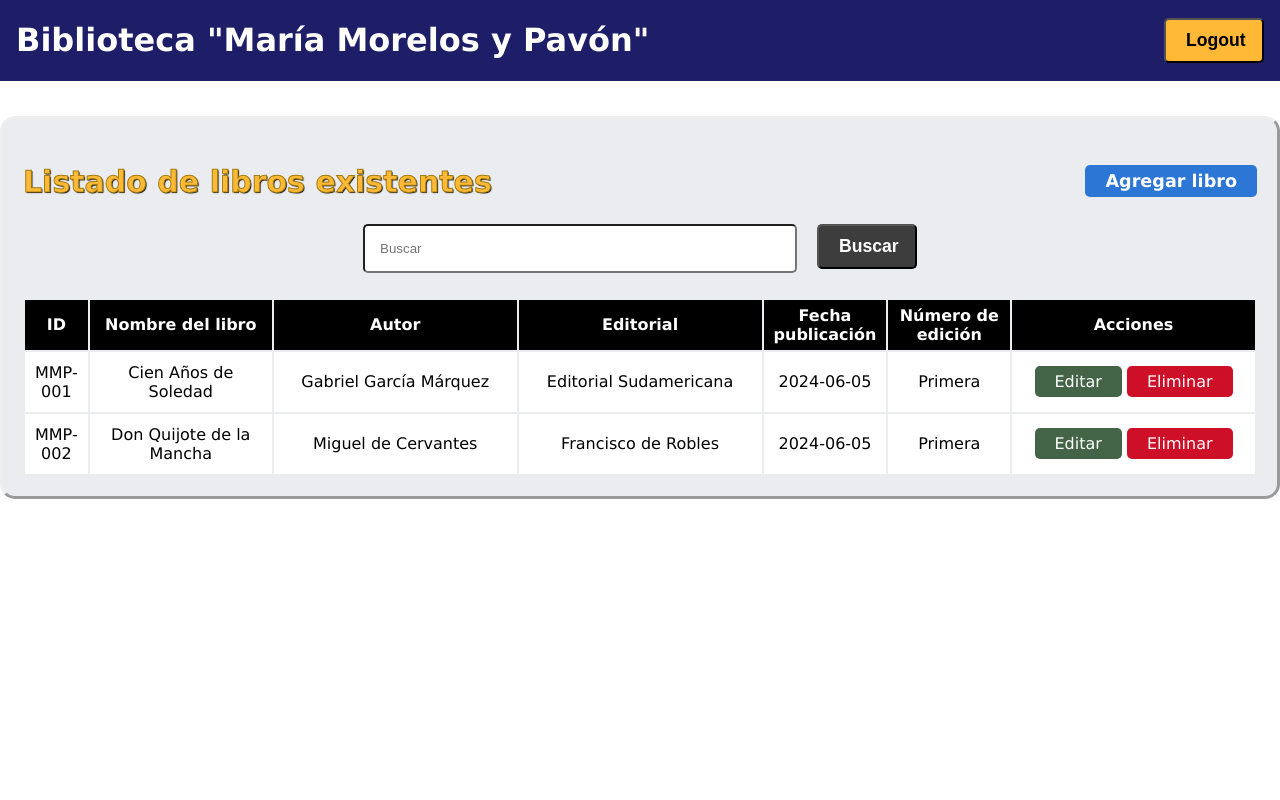
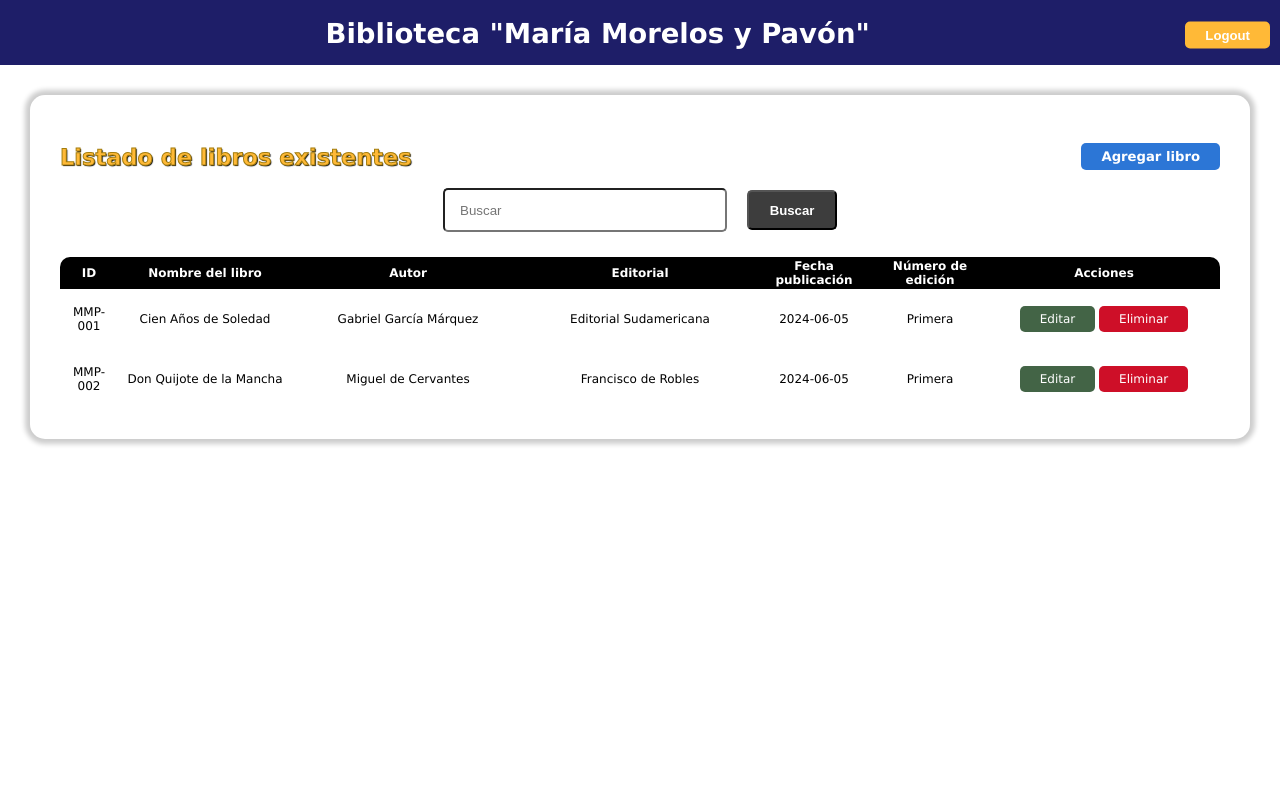
Before and after one commit to Gustavo1103011/pruebas, a PHP site: page / in a window 1280 px wide. Run offline with PHP 8.4, Linux system fonts and the light colour scheme; the visitor is signed in with stand-in values (Sample User, id 1); data comes from the database, SQL or seed files in the repository.

Commit message:
Esilos de botones actualizados

```diff
--- a/CRUD/assets/css/estilos.css
+++ b/CRUD/assets/css/estilos.css
@@ -1,74 +1,42 @@
+html {
+    font-size: 62.5%;
+    height: 100%;
+}
 body{
-    margin: 0;
+    margin: 0px;
     font-family: Verdana, Geneva, Tahoma, sans-serif;
     background-color: #ffffff;
     color: white;
+    font-size: 1.2rem;
 }
-
-header{
-    padding: 0px 1rem;
+h1{
+    font-size: 2.75rem
+}
+h2{
+    font-size: 2.25rem
+}
+main{
     display: flex;
-    justify-content: space-between;
-    align-items: center;
-    padding: 1.5em calc((100vw-1280px)/2);
-    background: #1e1e68;
+    justify-content: center;
+    width: 100%;
+    background: #ffffff;
 }
-
-header h1{
-    color: #ffffff;
-    align-items: center;
-}
-
-main{
-    max-width: 1500px;
-    margin:35px auto;
-    background: #ebecf0;
-    padding: 20px;
-    box-sizing: border-box;
-    border-style: outset;
-    border-radius: 15px;
-    overflow-x: auto;
-    /*box-shadow: 0 4px 8px rgba(0, 0, 0, 0.2);*/
-}
-.card{
-    margin: 50px auto;
-    display: flex;
-    flex-direction: column;
-    justify-content: center;
-    text-align: center;
-    width: 500px;
-    height: 450px;
-    background-color: #8990a0;
-    border-radius: 15px;
-    border-style: outset;
-}
-nav ul{
-    list-style: none ;
-    margin: 0;
-    padding:0;
-    display: flex;
-    gap: 5px;
-}
-
 table{
     width: 100%;
-    max-width: 100%;
-    table-layout: auto;
-    border-collapse: separate;
+    border-collapse: collapse   ;
+    border-radius: 10px;
+    overflow: hidden;
 }
 table th,
 table td{
-    padding: 6px 10px;
-    max-width: 100%;
-    white-space: normal;
-    overflow-wrap: break-word;
+    padding: 0.2rem 0.5rem;
 }
 table th{
     background: #000;
     text-align: center;
 }
 td{
-    max-width: 1000px;
+    max-width: 100rem;
     text-align: center;
 }
 
@@ -77,19 +45,77 @@ table tbody tr td{
     color: #000;
 }
 
-
 table td a{
     text-decoration: none;
-    color: rgb(205, 212, 0);
 }
 
-.header{
+.header1,
+.header2 {
+    display: flex;
+    align-items: center;
+    background: #1e1e68;
+    color: white;
+    padding: 0rem 1rem;
+    height: 6.5rem;
+}
+
+.header1{
+    justify-content: center;
+    background: #1e1e68;
+}
+.header2{
+    position: relative;
+    background: #1e1e68;
+}
+.header2 h1 {
+    flex-grow: 1;
+    text-align: center;
+}
+.card-listado,
+.card-formulario,
+.card {
+    border-radius: 15px;
+    box-shadow: 0 0 5px 5px rgba(0, 0, 0, 0.2);
+    overflow-x: auto;
+}
+
+.card-listado{
+    width: 100%;
+    margin: 30px;
+    padding: 30px;
+    background: #ffffff;
+    border-style: inherit;
+}
+
+.card-formulario{
+    width: 60rem;
+    margin: 3rem;
+    padding: 2rem;
+    background: #ffffff;
+    border-style: inherit;
+}
+
+.card-login{
+    margin: 15rem auto;
+    display: flex;
+    flex-direction: column;
+    justify-content: center;
+    text-align: center;
+    width: 40rem;
+    height: 30rem;
+    background-color: #f0f0f0;
+    box-shadow: 0 0 10px rgba(30, 30, 104, 0.1); /* Sombra azul tenue */
+    border: 1px solid #1e1e68; /* Borde azul */
+    border-radius: 20px;
+}
+
+.header-listado{
     display: flex;
     align-items: center;
     justify-content: space-between;
 }
 
-.header a{
+.btn-agregar{
     display: block;
     font-size: 1.1em;
     padding: 6px 20px;
@@ -100,31 +126,38 @@ table td a{
     font-weight: bold;
 
 }
+.btn-agregar:hover{
+    background: #2c76d6b5;
+}
 
 .titulo{
     color: #ffb937;
     text-align: center;
     text-shadow: 1px 1px 1px black;
     -webkit-text-stroke: 1px  rgb(163, 125, 14);
-    font-size: 30px;
 }
 
-form > div{
+.campos{
+    width: 100%;
     margin-bottom: 10px;
     display: flex;
     flex-direction: column;
-    align-items: center; /* Centro los elementos horizontalmente */
+    align-items: center;
+
 }
 
-
-form > div > label {
-    width: 200px;
-    text-align: center; /* Centro el texto del label */
+.campo {
+    display: flex;
+    flex-direction: column;
+    align-items: center;
+    margin-bottom: 1.1rem;
+    width: 100%;
+    text-align: center;
     color: #000;
 }
 
-form > div > label + * {
-    width: 600px;
+.input-formulario {
+    width: 90%;
     height: 30px;
     padding: 6px 10px;
     border: 1px solid #1b2152;
@@ -150,61 +183,79 @@ form > div > label + * {
     background: #436446;
     color: white;
 }
+.boton-editar:hover{
+    background: #436446a4;
+}
 .boton-eliminar{
-
     width: 70px;
     padding: 6px 20px;
     border-radius: 5px;
     background: #ce0f28;
     color: white;
 }
-
-button[type=submit]{
+.boton-eliminar:hover{
+    background: #ce0f29c3;
+}
+button[type=submit],
+button[type=button] {
     text-align: center;
     color: white;
     font-weight: bold;
     font-size: 1.1em;
     padding: 6px 20px;
     border-radius: 5px;
+    cursor: pointer;
 }
 
-button[type=button]{
-    text-align: center;
-    font-size: 18px;
-    padding: 5px 5px;
-    cursor: pointer;
-    font-weight: bold;
-    font-size: 1.1em;
-    padding: 6px 20px;
-    border-radius: 5px;
+button[type=button].boton-cancelar,
+button[type=submit].boton-agregar,
+button[type=submit].boton-buscar {
+    width: 200px;
+    height: 50px;
 }
 
-button[type=button].boton-cancelar{
-    width: 200px;
-    height: 50px;
-    background: #ce0f0f;
-    color: white;
+button[type=submit].boton-buscar {
+    width: 90px;
+    height: 40px;
 }
 
-button[type=submit].boton-agregar{
-    width: 200px;
-    height: 50px;
-    background: #436446!important;
-    color: white;
+.boton-cancelar {
+    background: #ce0f0f;
 }
 
-button[type=submit].boton-buscar{
-    width: 100px;
-    height: 45px;
-    background: #3d3d3d!important;
-    color: white;
+.boton-cancelar:hover {
+    background: #ce0f0f86;
 }
 
-button[type=button].boton-logout{
-    width: 100px;
-    height: 45px;
-    background:#ffb937;
+.boton-agregar {
+    background: #436446;
+}
+
+.boton-agregar:hover {
+    background: #4364469c;
+}
+
+.boton-buscar {
+    background: #3d3d3d;
+}
+
+.boton-buscar:hover {
+    background: #3d3d3d9d;
+}
+
+.boton-logout {
+    position: relative;
+    top: 25%;
+    transform: translateY(-50%);
+    padding: 10px 20px;
+    background-color: #ffb937;
     color: black;
+    border: none;
+    border-radius: 4px;
+}
+
+.boton-logout:hover {
+    background-color: #ffb937c6;
 }
 
 .boton-login{
@@ -212,6 +263,9 @@ button[type=button].boton-logout{
     height: 40px;
     background: #436446;
     color: white;
+}
+.boton-login:hover{
+    background: #436446ab;
 }
 
 .acciones{
@@ -227,18 +281,25 @@ label {
 .titulo-login{
     color: #1e1e68;
 }
-.inputs{
-    width: 280px;
+.label-login{
+    color: #000;
+}
+.input-login{
+    width: 25rem;
+    height: 2.5rem;
+    padding: 4px 10px;
+    border-radius: 8px;
 }
 .input-buscar{
-    width: 400px;
-    height: 45px;
+    width: 25rem;
+    height: 4rem;
     border-radius: 5px;
     padding: 0px 15px;
 }
 .form-buscar{
     display: flex;
     justify-content: center;
+    align-items: center;
     gap: 20px;
     margin-bottom: 25px;
 }
--- a/CRUD/src/utils/config.php
+++ b/CRUD/src/utils/config.php
@@ -5,7 +5,7 @@ define('MODELS', APP.'/models');
 define('VIEWS', APP.'/views');
 
 //datos de conexion
-define('DBHOST', 'localhost:3307');
+define('DBHOST', 'localhost:3306');
 define('DBCHARSET', 'utf8mb4');
 define('DBNAME', 'libros'); // Asegúrate de que esta base de datos exista
 define('DBUSER', 'root');
--- a/CRUD/src/views/inc/header.php
+++ b/CRUD/src/views/inc/header.php
@@ -7,7 +7,7 @@
     <link rel="stylesheet" href="/pruebas/CRUD/assets/css/estilos.css">
 </head>
 <body>
-    <header>
+    <header class="header2">
         <h1>Biblioteca "María Morelos y Pavón"</h1>
         <button class="boton-logout" type="button" onclick="location.href='/pruebas/CRUD/src/views/logout.php'">Logout</button>
     </header>
--- a/CRUD/src/views/libros/listado.php
+++ b/CRUD/src/views/libros/listado.php
@@ -1,7 +1,7 @@
-<div class="header">
+<div class="card-listado">
+    <div class="header-listado">
         <h2 class ="titulo">Listado de libros existentes</h2>
-            <a href="/pruebas/CRUD/libros/new"> Agregar libro</a>
-
+        <a class="btn-agregar" href="/pruebas/CRUD/libros/new"> Agregar libro</a>
     </div>
 
     <div>
@@ -22,6 +22,7 @@
             <th class="ancho-columna">Número de edición</th>
             <th class="ancho-columna">Acciones</th>
             </tr>
+        </thead>
         <tbody>
             <?php foreach($respuesta['libros'] as $c):?>
             <tr style="height: 60px;">
@@ -49,5 +50,5 @@
             </tr>
             <?php endforeach; ?>
         </tbody>
-            </thead>
     </table>
+</div>
```
Also changed, not shown: CRUD/src/views/libros/form.php (+14 -12 lines), CRUD/src/views/login.php (+8 -6 lines). Lines whose indentation alone changed are shown as unchanged.
